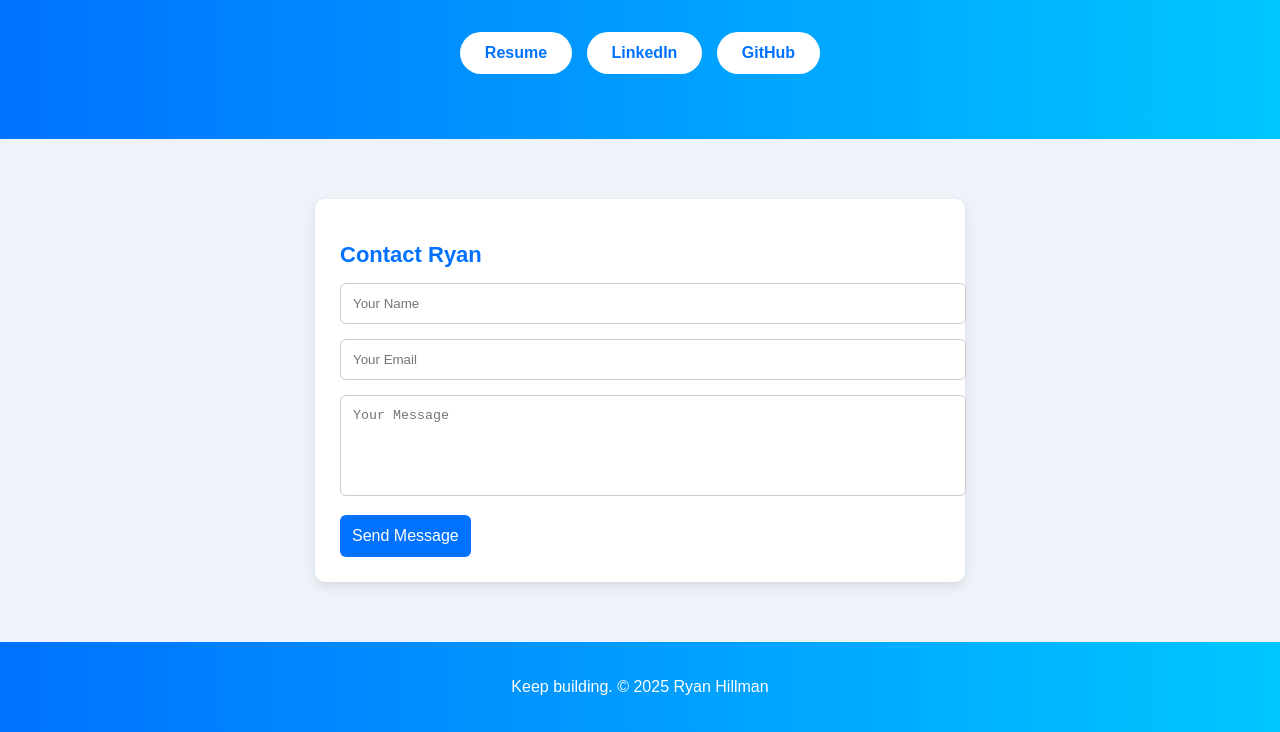
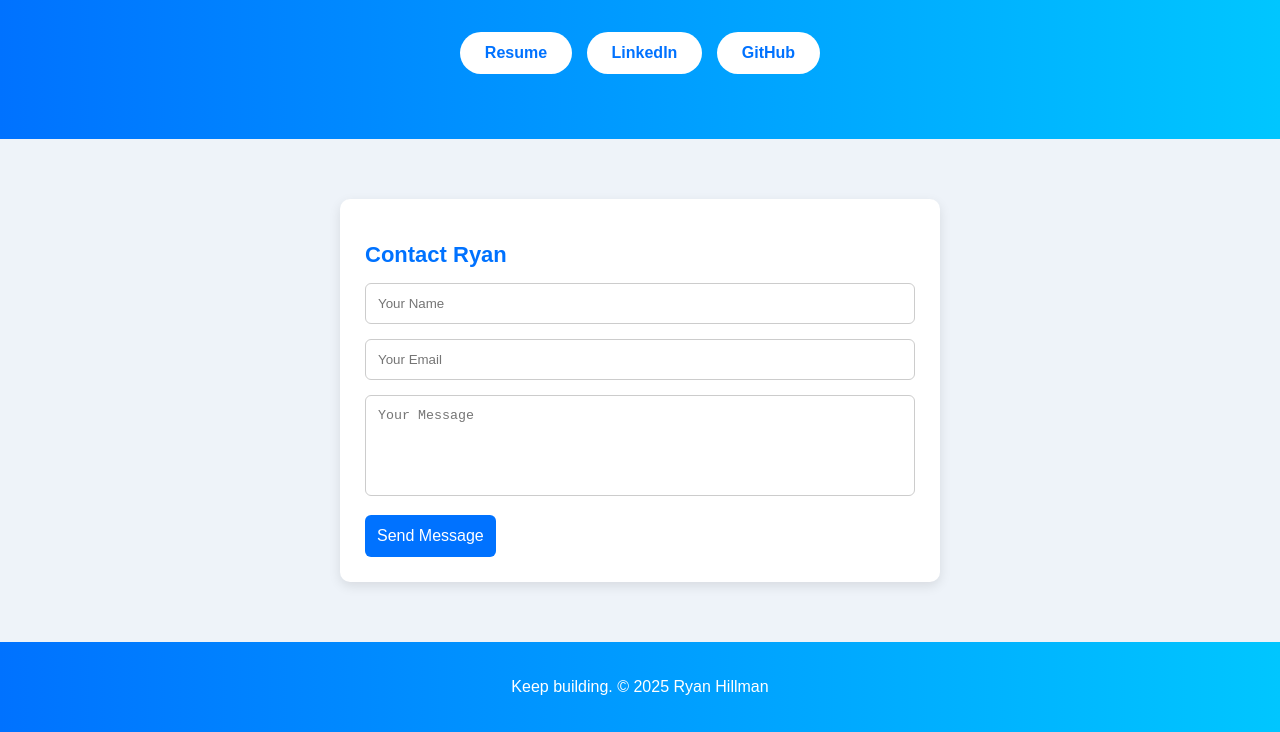
Before and after one commit to ryanhillman/resume-chatbot, a plain HTML site: page index.html in a window 1280 px wide. Shown: the part 142-874 px from the top of the page. Drawn offline with nearby package versions, Linux system fonts and the light colour scheme.

Commit message:
Update index.html
Correcting Formspree input boxes

```diff
--- a/index.html
+++ b/index.html
@@ -6,6 +6,11 @@
   <title>Ryan Hillman</title>
 
   <style>
+
+    * {
+    box-sizing: border-box;
+    }
+
     body {
       font-family: Arial, sans-serif;
       margin: 0;
@@ -76,6 +81,7 @@
       padding: 12px;
       border: 1px solid #ccc;
       border-radius: 6px;
+      box-sizing: border-box;
     }
 
     form textarea {
```
